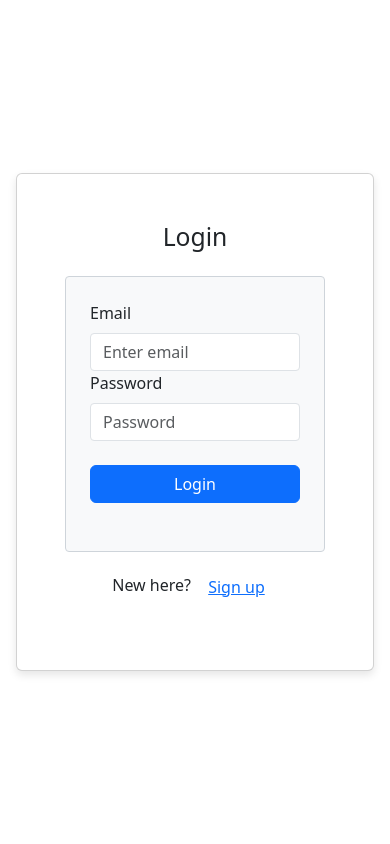
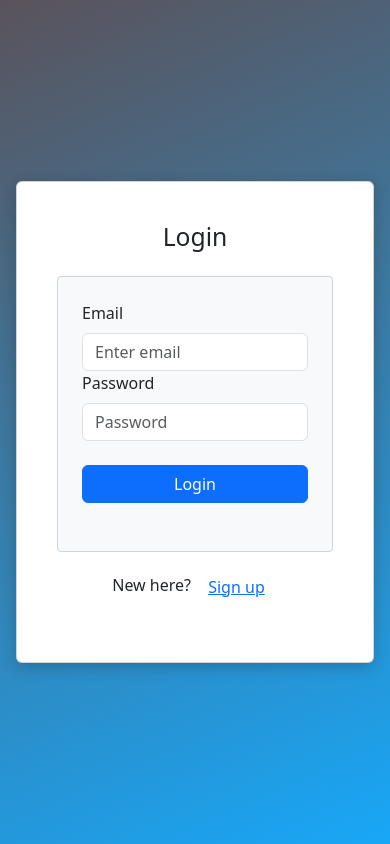
Before and after one commit to Pro-Prompter/TetraFinanceTracker, a React (Vite) app: page /login in a window 390 px wide. Built offline with nearby package versions, Linux system fonts and the light colour scheme; no server answers.

Commit message:
Done Several UI Fixes (Hopefully Last Commit)

```diff
--- a/src/App.css
+++ b/src/App.css
@@ -1,109 +1,172 @@
+/* Root variables for theme colors */
+:root {
+  --primary-color: #0056b3; /* Primary blue */
+  --secondary-color: #d2002d; /* Secondary red */
+  --light-bg: #f8f9fa; /* Light background */
+  --dark-bg: #343a40; /* Dark background */
+  --text-color: #343a40; /* Text color */
+  --alert-danger: #f8d7da; /* Danger alert color */
+  --alert-success: #d4edda; /* Success alert color */
+  --border-color: #ced4da; /* Border color */
+}
+
 /* Global styles */
+* {
+  box-sizing: border-box;
+}
+
 body {
   font-family: Arial, sans-serif;
   margin: 0;
   padding: 0;
-  box-sizing: border-box;
   transition: background 0.3s ease, color 0.3s ease;
 }
 
-/* Ensure full-page gradient */
+/* Full-page gradient background */
 .auth-page {
   height: 100vh;
-  width: 100vw;
   display: flex;
   justify-content: center;
   align-items: center;
-  position: relative;
-  padding-left: 1rem;
-  padding-right: 1rem;
-  /* Ensure relative positioning for the gradient */
+  padding: 0 1rem;
 }
 
-/* Styling for card with gradient background effect */
+/* Card styling */
 .auth-card {
-  border: 0;
+  position: relative;
+  padding: 2rem;
+  border: none;
   border-radius: 0.5rem;
-  box-shadow: 0 4px 8px rgba(0, 0, 0, 0.1);
-  position: relative;
-  /* Ensure positioning for pseudo-elements */
-  padding: 2rem;
-  /* Add padding for better spacing */
-  background: #fff;
-  /* Ensure card background contrasts well */
+  box-shadow: 0 4px 16px rgba(0, 0, 0, 0.2); /* Enhanced shadow */
+  background: transparent; /* Remove background color */
   overflow: hidden;
-  /* Ensure pseudo-elements do not overflow */
+  transition: transform 0.3s ease;
 }
 
-/* Gradient background effect */
-.auth-card::after,
-.auth-card::before {
-  content: '';
-  position: absolute;
-  top: 0;
-  left: 0;
-  width: 100%;
-  height: 100%;
-  background-image: conic-gradient(from 180deg, red, orange, yellow, green, blue, indigo, violet);
-  background-size: 300%;
-  animation: spin 3s linear infinite;
-  z-index: -1;
-  /* Ensure gradient is behind card content */
+.auth-card:hover {
+  transform: scale(1.02); /* Subtle scaling effect on hover */
 }
 
-.auth-card::before {
-  filter: blur(1.5rem);
-  opacity: 0.5;
-}
-
-/* Animation for the gradient background */
-@keyframes spin {
-  to {
-    background-position: 0deg 50%;
-  }
-}
-
-/* Center and style the buttons */
-.btn-animate {
-  transition: all 0.3s ease;
-  width: 100%;
-  /* Make buttons full width */
-  max-width: 400px;
-  /* Limit maximum width */
-}
-
-.btn-animate:hover {
-  background-color: #0056b3;
-  transform: scale(1.05);
-}
-
-/* Responsive form */
+/* Form styling */
 .auth-form {
-  background-color: #f8f9fa;
-  border: 1px solid #ced4da;
+  background-color: var(--light-bg); /* Keep form background */
+  border: 1px solid var(--border-color);
   border-radius: 0.25rem;
   padding: 1.5rem;
   width: 100%;
 }
 
 .auth-form h2 {
-  color: #343a40;
+  color: var(--text-color);
+  text-align: center;
+  margin-bottom: 1rem;
 }
 
-.auth-form .form-control {
+/* Button styling */
+.btn-animate, .btn-shine, .btn-shine-blue {
+  width: 100%;
+  max-width: 400px;
+  transition: transform 0.3s ease, background-color 0.3s ease, box-shadow 0.3s ease;
+  border: none;
+  padding: 0.75rem; /* Added padding for better touch targets */
   border-radius: 0.25rem;
+}
+
+/* Primary button with animation */
+.btn-animate {
+  background-color: var(--primary-color);
+  color: white;
+  position: relative; /* For shine effect */
+}
+
+.btn-animate:hover {
+  background-color: var(--secondary-color);
+  transform: scale(1.05);
+}
+
+/* Shine effect for buttons */
+.btn-shine {
+  position: relative;
+  overflow: hidden;
+  background-color: var(--primary-color); /* Base color */
+  color: white; /* Text color */
+}
+
+.btn-shine::before, .btn-shine-blue::before {
+  content: '';
+  position: absolute;
+  top: 50%;
+  left: 50%;
+  width: 300%;
+  height: 300%;
+  border-radius: 50%;
+  transform: translate(-50%, -50%) scale(0);
+  transition: transform 0.5s ease;
+  z-index: 0;
+}
+
+.btn-shine:hover, .btn-shine-blue:hover {
+  background-color: #c82333; /* Darker red */
+  box-shadow: 0 0 20px rgba(255, 0, 0, 0.8); /* Glow effect */
+}
+
+.btn-shine:hover::before, .btn-shine-blue:hover::before {
+  transform: translate(-50%, -50%) scale(1); /* Scale effect on hover */
+  z-index: -1; /* Ensure it stays behind the button */
+}
+
+/* Additional shine effect */
+.btn-shine-blue {
+  background-color: var(--primary-color); /* Base color */
+  color: white; /* Text color */
+}
+
+.btn-shine-blue:hover {
+  box-shadow: 0 0 20px rgba(0, 86, 179, 0.8); /* Glow effect */
+}
+
+/* New shine effect for hover */
+.btn-shine-blue::after {
+  content: '';
+  position: absolute;
+  top: -50%;
+  left: -50%;
+  width: 300%;
+  height: 300%;
+  border-radius: 50%;
+  transform: translate(-50%, -50%) scale(0);
+  transition: transform 0.6s ease;
+  z-index: 1;
+}
+
+.btn-shine-blue:hover::after {
+  transform: translate(-50%, -50%) scale(1); /* Scale effect on hover */
+}
+
+/* Alert styles */
+.alert {
+  margin-bottom: 1rem;
+}
+
+/* Loading spinner container */
+.loading-container {
+  display: flex;
+  justify-content: center;
+  align-items: center;
+  height: 100vh; /* Full height of the viewport */
+  padding-top: 20px;
 }
 
 /* Navbar styles */
 nav.navbar {
-  background-color: #333;
+  background-color: var(--dark-bg);
   color: #fff;
   padding: 0.5rem 1rem;
   position: fixed;
   top: 0;
-  left: 0;
   width: 100%;
   z-index: 1000;
+  box-shadow: 0 2px 5px rgba(0, 0, 0, 0.1); /* Subtle shadow for navbar */
 }
 
 nav .container-fluid {
@@ -112,47 +175,21 @@ nav .container-fluid {
   align-items: center;
 }
 
-nav .navbar-brand {
-  color: #fff;
-  font-size: 1.25rem;
-  font-weight: 500;
-  text-decoration: none;
-}
-
 nav .nav-link {
   color: #fff;
-  text-decoration: none;
   margin: 0 0.5rem;
-}
-
-nav .nav-link.active {
-  font-weight: bold;
+  transition: color 0.3s ease;
 }
 
 nav .nav-link:hover {
   text-decoration: none;
 }
 
-nav .dropdown-menu {
-  background-color: #333;
-}
-
-nav .dropdown-item {
-  color: #fff;
-}
-
-nav .dropdown-item:hover {
-  background-color: #555;
-}
-
 /* Footer styles */
 .footer_base {
-  background-color: #343a40;
+  background-color: var(--dark-bg);
   color: #f8f9fa;
   padding: 20px 0;
-  /* position: fixed; */
-  bottom: 0;
-  left: 0;
   width: 100%;
   box-shadow: 0 -2px 5px rgba(0, 0, 0, 0.1);
 }
@@ -180,18 +217,12 @@ nav .dropdown-item:hover {
   width: 100px;
 }
 
-.loading-container {
-  display: flex;
-  justify-content: center;
-  align-items: center;
-  height: auto;
+/* Responsive utility classes */
+.pt {
+  padding-top: 5rem;
 }
 
-.bg-light {
-  background: linear-gradient(to right, #fbc2eb, #a6c0fe);
-}
-
-/* Nav items styling */
+/* Nav item styles */
 .nav-item {
   position: relative;
   margin: 0 10px;
@@ -208,7 +239,7 @@ nav .dropdown-item:hover {
   transform: translateX(-50%);
   width: 0;
   height: 3px;
-  background-color: #d2002d;
+  background-color: var(--secondary-color);
   border-radius: 50px;
   transition: width 0.3s ease;
 }
@@ -218,20 +249,13 @@ nav .dropdown-item:hover {
 }
 
 .nav-item:hover {
-  color: #d2002d;
+  color: var(--secondary-color);
   font-weight: 700;
 }
 
-.nav-link {
-  font-size: 18px;
-}
-
-.nav-link:hover {
-  color: #d2002d;
-}
-
+/* User dropdown styles */
 .user-dropdown .dropdown-menu {
-  background-color: #343a40;
+  background-color: var(--dark-bg);
   border: none;
 }
 
@@ -241,10 +265,21 @@ nav .dropdown-item:hover {
 }
 
 .user-dropdown .dropdown-item:hover {
-  background-color: #d2002d;
+  background-color: var(--secondary-color);
   color: white;
 }
 
-.pt {
-  padding-top: 5rem ;
+/* Media queries for responsiveness */
+@media (max-width: 768px) {
+  .auth-card {
+    padding: 1.5rem; /* Adjust padding for smaller screens */
+  }
+
+  .footer_content_main {
+    flex-direction: column; /* Stack items on smaller screens */
+  }
+
+  .nav-item {
+    margin: 5px 0; /* Adjust margin for vertical stacking */
+  }
 }
--- a/src/App.jsx
+++ b/src/App.jsx
@@ -7,7 +7,6 @@ import Dashboard from "./components/Dashboard";
 import Clients from "./components/Clients";
 import Transactions from "./components/Transactions";
 import TeamCommissions from "./components/TeamCommissions";
-import Profile from "./components/Profile";
 import Users from "./components/Users";
 import Settings from "./components/Settings";
 import Auth from "./lib/Auth";
@@ -70,7 +69,7 @@ const App = () => {
 
                     <Route path="/users" element={<Users />} />
                     <Route path="/settings" element={<Settings />} />
-                    <Route path="/profile" element={<Profile />} />
+
                     <Route path="*" element={<Navigate to="/" />} />
                   </Routes>
                 </div>
--- a/src/components/Navbar.jsx
+++ b/src/components/Navbar.jsx
@@ -55,9 +55,7 @@ const NavigationBar = () => {
             align="end"
             className="user-dropdown"
           >
-            <NavDropdown.Item as={Link} to="/profile">
-              <FaUserCircle className="mr-2" /> Profile
-            </NavDropdown.Item>
+
             <NavDropdown.Item as={Link} to="/users">
               <FaUsers className="mr-2" /> Users
             </NavDropdown.Item>
--- a/src/components/Profile.jsx
+++ /dev/null
@@ -1,61 +0,0 @@
-import React, { useEffect } from "react";
-import { Card, Row, Col, Spinner, Alert } from "react-bootstrap";
-import { motion } from "framer-motion";
-import { useDispatch, useSelector } from "react-redux";
-import { fetchProfile } from "../lib/redux/profileSlice"; // Import the fetchProfile action
-
-const Profile = () => {
-  const dispatch = useDispatch();
-  const { profile, status, error } = useSelector((state) => state.profile); // Use 'profile' from the Redux store
-
-  useEffect(() => {
-    dispatch(fetchProfile());
-  }, [dispatch]);
-
-  if (status === "loading") {
-    return (
-      <div className="text-center mt-5">
-        <Spinner animation="border" variant="primary" />
-      </div>
-    );
-  }
-
-  if (status === "failed") {
-    return <Alert variant="danger">{error}</Alert>;
-  }
-
-  return (
-    <div className="pt">
-      <Row className="mt-4">
-        <Col md={12}>
-          <motion.div
-            initial={{ opacity: 0 }}
-            animate={{ opacity: 1 }}
-            transition={{ duration: 0.5 }}
-          >
-            <Card className="profile-summary-card">
-              <Card.Body>
-                <Card.Title>Profile Summary</Card.Title>
-                <Card.Text>
-                  <strong>Name:</strong> {profile.Name || "N/A"}
-                </Card.Text>
-                <Card.Text>
-                  <strong>Role:</strong> {profile.Role || "N/A"}
-                </Card.Text>
-                <Card.Text>
-                  <strong>Status:</strong> {profile.Status || "N/A"}
-                </Card.Text>
-                <Card.Text>
-                  <strong>Username:</strong> {profile.User_Name || "N/A"}
-                </Card.Text>
-                {/* Add more profile details as needed */}
-              </Card.Body>
-            </Card>
-          </motion.div>
-        </Col>
-      </Row>
-    </div>
-  );
-};
-
-export default Profile;
--- a/src/lib/Auth.jsx
+++ b/src/lib/Auth.jsx
@@ -2,10 +2,7 @@ import React, { useState, useEffect } from "react";
 import { Button, Form, Alert, Spinner, Card } from "react-bootstrap";
 import { useNavigate } from "react-router-dom";
 import { useDispatch, useSelector } from "react-redux";
-import {
-  login as loginThunk,
-  signup as signupThunk,
-} from "../lib/redux/authSlice";
+import { login as loginThunk, signup as signupThunk } from "../lib/redux/authSlice";
 import "../App.css";
 
 const Auth = ({ mode }) => {
@@ -18,16 +15,10 @@ const Auth = ({ mode }) => {
 
   const handleSubmit = async (e) => {
     e.preventDefault();
-    try {
-      if (mode === "login") {
-        await dispatch(loginThunk({ email, password }));
-      } else if (mode === "signup") {
-        await dispatch(signupThunk({ email, password, name: username }));
-      }
-      navigate("/"); // Redirect after successful auth
-    } catch (err) {
-      console.error("Authentication failed:", err);
-      // Handle error here if necessary
+    if (mode === "login") {
+      await dispatch(loginThunk({ email, password }));
+    } else if (mode === "signup") {
+      await dispatch(signupThunk({ email, password, name: username }));
     }
   };
 
@@ -37,13 +28,33 @@ const Auth = ({ mode }) => {
     }
   }, [isAuthenticated, navigate]);
 
+  // Function to generate a random color in hex format
+  const getRandomColor = () => {
+    const letters = '0123456789ABCDEF';
+    let color = '#';
+    for (let i = 0; i < 6; i++) {
+      color += letters[Math.floor(Math.random() * 16)];
+    }
+    return color;
+  };
+
+  // Function to create a random gradient
+  const generateRandomGradient = () => {
+    const color1 = getRandomColor();
+    const color2 = getRandomColor();
+    const angle = Math.floor(Math.random() * 360);
+    return `linear-gradient(${angle}deg, ${color1}, ${color2})`;
+  };
+
+  useEffect(() => {
+    document.querySelector('.auth-page').style.background = generateRandomGradient();
+  }, []);
+
   return (
     <div className="auth-page">
       <Card className="auth-card">
         <Card.Body>
-          <h2 className="text-center mb-4">
-            {mode === "login" ? "Login" : "Signup"}
-          </h2>
+          <h2 className="text-center mb-4">{mode === "login" ? "Login" : "Signup"}</h2>
           <Form onSubmit={handleSubmit} className="auth-form">
             {mode === "signup" && (
               <Form.Group controlId="formBasicUsername">
@@ -81,15 +92,9 @@ const Auth = ({ mode }) => {
               variant="primary"
               type="submit"
               disabled={status === "loading"}
-              className="btn-primary w-100 my-4"
+              className="btn-shine-blue w-100 my-4"
             >
-              {status === "loading" ? (
-                <Spinner animation="border" />
-              ) : mode === "login" ? (
-                "Login"
-              ) : (
-                "Signup"
-              )}
+              {status === "loading" ? <Spinner animation="border" /> : (mode === "login" ? "Login" : "Signup")}
             </Button>
             {error && <Alert variant="danger">{error}</Alert>}
           </Form>
--- a/src/lib/redux/profileSlice.js
+++ /dev/null
@@ -1,74 +0,0 @@
-import { createSlice, createAsyncThunk } from '@reduxjs/toolkit';
-import { account, databases } from '../appwrite';
-
-// Define initial state
-const initialState = {
-  profile: {},
-  status: 'idle',
-  error: null,
-};
-
-// Define async thunk for fetching profile data
-export const fetchProfile = createAsyncThunk(
-  'profile/fetchProfile',
-  async (_, { rejectWithValue }) => {
-    try {
-      const user = await account.get(); // Fetch current user info
-      const userName = user.name; // Extract the user name
-
-      // Prepare the query object
-      const query = [
-        {
-          key: 'User_Name',
-          value: userName,
-          operator: 'equal'
-        }
-      ];
-
-      // URL-encode the query
-      const queryString = encodeURIComponent(JSON.stringify(query));
-
-      // Fetch the user's document from the Users collection
-      const profileResponse = await databases.listDocuments(
-        '66ae058300333732f99a', // Database ID
-        '66ae05a1002d7b4e35f7', // Collection ID
-        { queries: queryString } // Pass the query as a URL-encoded JSON string
-      );
-
-      if (profileResponse.documents.length > 0) {
-        return profileResponse.documents[0];
-      } else {
-        throw new Error('Profile not found');
-      }
-
-    } catch (error) {
-      console.error('Fetch profile error:', error.message);
-      return rejectWithValue(error.message);
-    }
-  }
-);
-
-
-
-// Create the slice
-const profileSlice = createSlice({
-  name: 'profile',
-  initialState,
-  reducers: {},
-  extraReducers: (builder) => {
-    builder
-      .addCase(fetchProfile.pending, (state) => {
-        state.status = 'loading';
-      })
-      .addCase(fetchProfile.fulfilled, (state, action) => {
-        state.status = 'succeeded';
-        state.profile = action.payload; // Update state with profile data
-      })
-      .addCase(fetchProfile.rejected, (state, action) => {
-        state.status = 'failed';
-        state.error = action.payload; // Set error message if request fails
-      });
-  },
-});
-
-export default profileSlice.reducer;
--- a/src/lib/redux/store.js
+++ b/src/lib/redux/store.js
@@ -4,7 +4,6 @@ import { configureStore } from '@reduxjs/toolkit';
 import authReducer from './authSlice';
 import transactionsReducer from './transactionsSlice';
 import clientsReducer from './clientsSlice';
-import profileReducer from './profileSlice';
 import commissionsReducer from './commissionsSlice';
 
 const store = configureStore({
@@ -12,7 +11,6 @@ const store = configureStore({
     auth: authReducer,
     transactions: transactionsReducer,
     clients: clientsReducer,
-    profile: profileReducer,
     commissions: commissionsReducer,
   },
 });
```
Also changed, not shown: src/components/Settings.jsx (+21 -18 lines), src/lib/redux/authSlice.js.
